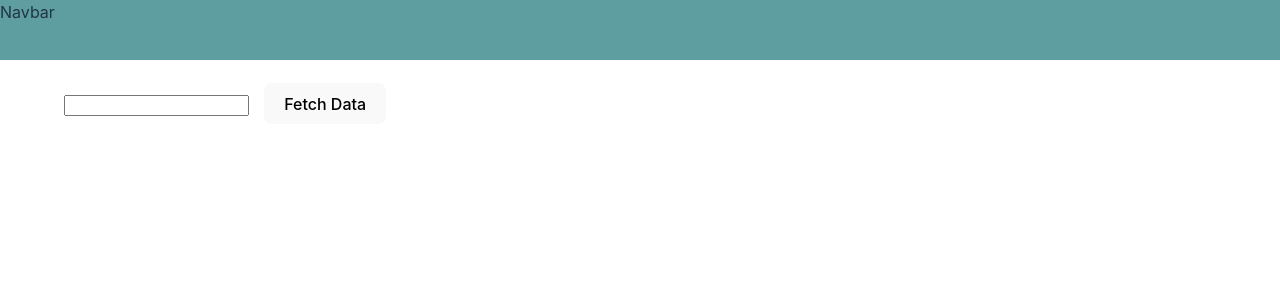
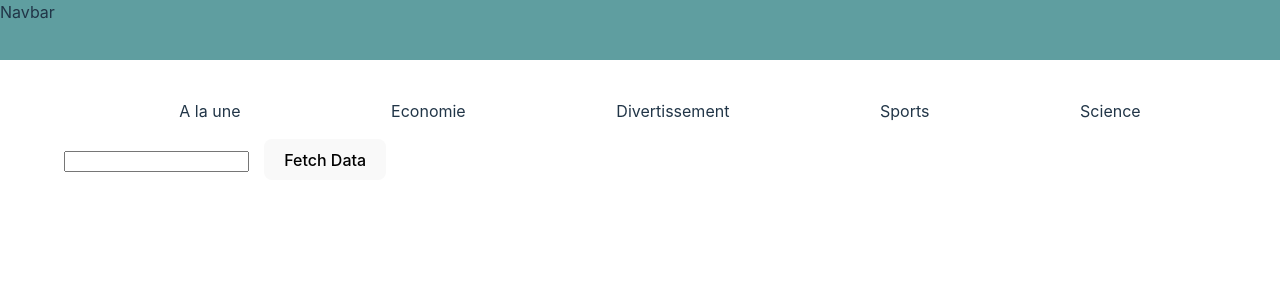
Before and after one commit to saifbacari/api_news_website, a React (Vite) app in the folder api-news-website/: page / in a window 1280 px wide. Shown: the top 300 px of the page. Built offline with nearby package versions, Linux system fonts and the light colour scheme.

Commit message:
frame api done

```diff
--- /dev/null
+++ b/api-news-website/src/components/UI/ListTopics.jsx
@@ -0,0 +1,34 @@
+import styles from './ListTopics.module.css'
+
+const ListTopics = (props) => {
+    const topics = [
+        {id:1, name: "A la une", value:"general"},
+        {id:2, name: "Economie", value:"business"},
+        {id:3, name: "Divertissement", value:"entertainment"},
+        {id:4, name: "Sports", value:"sports"},
+        {id:5, name: "Science", value:"health"}
+
+    ]
+
+const { onCategoryChange } = props;
+
+const handleCategoryClick = (value) =>{
+    onCategoryChange(value);
+ }
+
+    return (
+            <div>
+                <ul className={styles.listTopics}>
+                {topics.map(topic =>
+                <li
+                key={topic.id}
+                onClick={()  => handleCategoryClick(topic.value)}
+                >{topic.name}</li>
+                )}
+                </ul>
+            </div>
+
+    )
+}
+
+export default ListTopics;
--- /dev/null
+++ b/api-news-website/src/components/UI/ListTopics.module.css
@@ -0,0 +1,6 @@
+.listTopics{
+    display: flex;
+    list-style: none;
+    flex-direction: row;
+    justify-content: space-around;
+}
--- a/api-news-website/src/components/newsComponents/NewsDataFetcher.jsx
+++ b/api-news-website/src/components/newsComponents/NewsDataFetcher.jsx
@@ -1,28 +1,80 @@
-import { useState } from "react";
+import { useState, useEffect } from "react";
 import NewsList from "./NewsList";
 import Searchbar from "../searchbar/searchbar";
 import styles from "./newsDataFetcher.module.css";
 import config from "../../../appConfig";
+import ListTopics from "../UI/ListTopics";
 
 const NewsDataFetcher = () => {
   const [news, setNews] = useState([]);
-  const [search, setSearch] = useState("");
+  const [search, setSearch] = useState('');
+  const [isSearched, setIsSearched] = useState(false)
+ const [categorie, setCategorie] = useState('');
+
+
   const apiKey = config.API_KEY;
 
 
-  //mettre cette partie sous custome Hook
-  const searchNewsHandler = (e) => {
-    setSearch(e.target.value);
-  };
-  //fin
+//clean le bloc
+  const handleCategorieChange = async (newCategorie) => {
+    try{
+      setCategorie(newCategorie);
 
-  //integrer sous custom Hook
-  async function fetchNewsHandler() {
       const response = await fetch(
-      `https://newsapi.org/v2/everything?q=${search}&apiKey=${apiKey}`
+        `https://newsapi.org/v2/top-headlines?country=us&category=${newCategorie}&apiKey=${apiKey}`
       );
       const data = await response.json();
       const dataGathered = data.articles.map((newsData) => {
+        return {
+          id: Math.random(),
+          source: newsData.source.name,
+          urlToImage: newsData.urlToImage,
+          title: newsData.title,
+          url: newsData.url,
+          publishedAt: newsData.publishedAt,
+        };
+      });
+      setNews(dataGathered);
+
+    } catch (error){
+      console.log("Erreur récupération DATA")
+    }
+
+  }
+
+  //clean le bloc
+
+  useEffect(() => {
+    console.log(categorie)
+      }, [categorie]);
+
+
+
+
+  const fetchNewsHandler = async function() {
+    if (isSearched === false ) {
+      const response = await fetch(
+        `https://newsapi.org/v2/top-headlines?country=fr&category=${categorie}&apiKey=${apiKey}`
+      );
+      const data = await response.json();
+      const dataGathered = data.articles.map((newsData) => {
+        return {
+          id: Math.random(),
+          source: newsData.source.name,
+          urlToImage: newsData.urlToImage,
+          title: newsData.title,
+          url: newsData.url,
+          publishedAt: newsData.publishedAt,
+        };
+      });
+      setNews(dataGathered);
+    } else {
+      const response = await fetch(
+        `https://newsapi.org/v2/everything?q=${search}&apiKey=${apiKey}`
+
+      );
+      const data = await response.json();
+      const dataCategorieGathered = data.articles.map((newsData) => {
         return {
           id: Math.random(),
           source: newsData.source.name,
@@ -33,16 +85,24 @@ const NewsDataFetcher = () => {
           publishedAt: newsData.publishedAt,
         };
       });
-    setNews(dataGathered);
+      setNews(dataCategorieGathered);
     }
-  //fin
+  }
+
+  const searchNewsHandler = (event) => {
+    setSearch(event.target.value);
+    setIsSearched(true)
+  }
+
   return (
     <>
       <div className={styles.searchComponent}>
+        <ListTopics onCategoryChange={handleCategorieChange} onFetch={handleCategorieChange} />
         <Searchbar
           onSearch={searchNewsHandler}
           onFetch={fetchNewsHandler}
           className={styles.searchBar}
+          value={categorie}
         />
       </div>
       <NewsList news={news} />
--- a/api-news-website/src/components/searchbar/Searchbar.jsx
+++ b/api-news-website/src/components/searchbar/Searchbar.jsx
@@ -5,7 +5,7 @@ const Searchbar = ({onSearch, onFetch}) => {
 
     return(
         <div className={styles.searchbar}>
-          <input className={styles.inputSearchbar}onChange={onSearch} />
+          <input className={styles.inputSearchbar} onChange={onSearch} />
           <button onClick={onFetch}>Fetch Data</button>
         </div>
     )
```
Also changed, not shown: 1 other file (tests, documents, lock files or other folders). Lines whose indentation alone changed are shown as unchanged.
